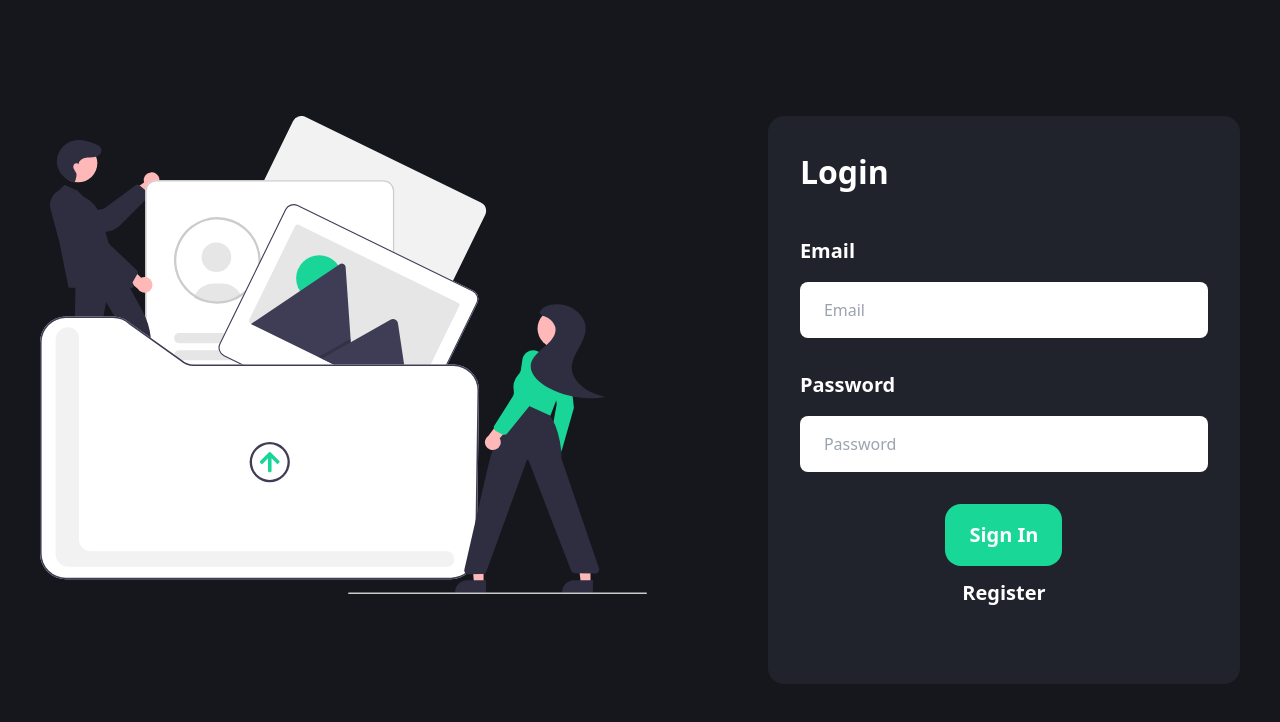
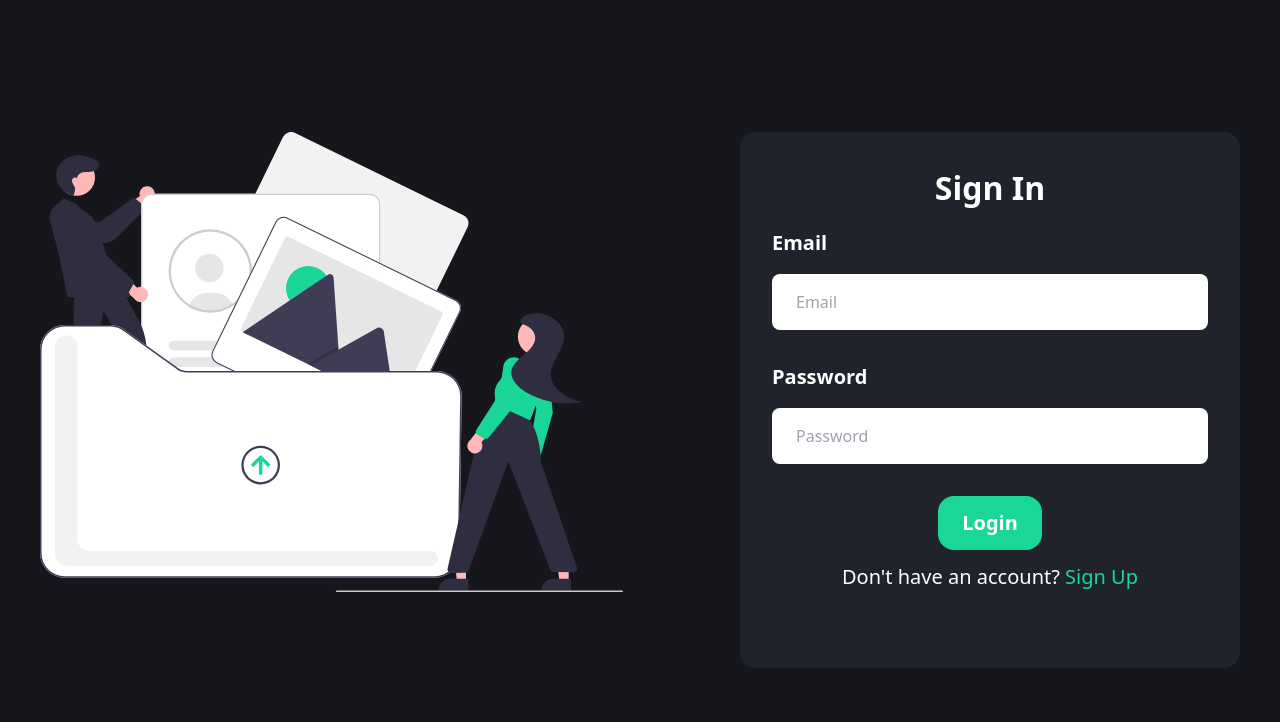
Before and after one commit to LyhongPeou/UWFrontEnd, a React (Vite) app: page / in a window 1280 px wide. Shown: the top 722 px of the page. Built offline with nearby package versions, Linux system fonts and the light colour scheme.

Commit message:
Updated Sign In and Sign Up pages

```diff
--- a/src/components/pages/AdminViews/StudentManagement.jsx
+++ b/src/components/pages/AdminViews/StudentManagement.jsx
@@ -1,4 +1,5 @@
 import { styles } from "../../../styles"
+import { notificationList } from "../../constants"
 
 
 
@@ -6,7 +7,6 @@ const StudentManagement = () => {
 
     return <>
         <h1 className={`${styles.dashHeadText} mb-5 `}> Student Management </h1>
-
     </>
 }
 
--- a/src/components/pages/AuthPage.jsx
+++ b/src/components/pages/AuthPage.jsx
@@ -51,12 +51,18 @@ const AuthPage = () => {
 
     return <section className="h-screen w-full relative mx-auto flex justify-center items-center">
         <div className="p-10 flex">
-            <div>
-                <img src={AuthSVG} alt="Document Image" className="w-5/6"/>
-            </div>
+            {registerState ? (
+                <div>
+                    <img src={AuthSVG} alt="Document Image" className="w-5/6 mt-20 pt-14" />
+                </div>
+                ) : (
+                <div>
+                    <img src={AuthSVG} alt="Document Image" className="w-5/6" />
+                </div>
+                )}
             <div className="p-8 rounded-2xl w-[500px] bg-accent">
                 {registerState ?
-                <h1 className="font-bold text-[2rem] text-white mb-10">Register</h1> : <h1 className="font-bold text-[2rem] text-white mb-10" >Login</h1>
+                <h1 className="font-bold text-[2rem] text-white mb-4 text-center">Sign Up</h1> : <h1 className="font-bold text-[2rem] text-white text-center mb-4" >Sign In</h1>
                 }
                 <form className="flex flex-col mt-1 gap-8 " ref={formRef}>
                     {registerState && (
@@ -113,16 +119,30 @@ const AuthPage = () => {
                     )}
 
                     <div className="flex flex-col justify-between items-center" >
-                        <button className="px-6 py-4 border-black bg-secondary rounded-2xl text-white font-bold text-[20px] hover:underline" onClick={onSubmithandler}>
-                            {registerState ? "Sign Up" : "Sign In"}
+                        <button className="px-6 py-3 border-black bg-secondary rounded-2xl text-white font-bold text-[20px] hover:underline" onClick={onSubmithandler}>
+                            {registerState ? (
+                                <>
+                                Create an Account
+                                </>
+                            ) : (
+                                <>
+                                Login
+                                </>
+                            )}
                         </button>
 
-                        <button
-                            className="px-4 py-3 rounded-2xl w-[120px] font-bold text-[20px] hover:underline text-white "
-                            onClick={onClickRegister}
-                        >
-                            {registerState ? "Sign In" : "Register"}
+                        <button className="px-4 py-3 rounded-2xl w-[500px] text-[20px] text hover:underline text-white" onClick={onClickRegister}>
+                            {registerState ? (
+                                <>
+                                Already have an account? <span className="text-secondary">Login</span>
+                                </>
+                            ) : (
+                                <>
+                                Don't have an account? <span className="text-secondary">Sign Up</span>
+                                </>
+                            )}
                         </button>
+
                     </div>
                     <div className="ml-4 flex items-center">
                     </div>
```
